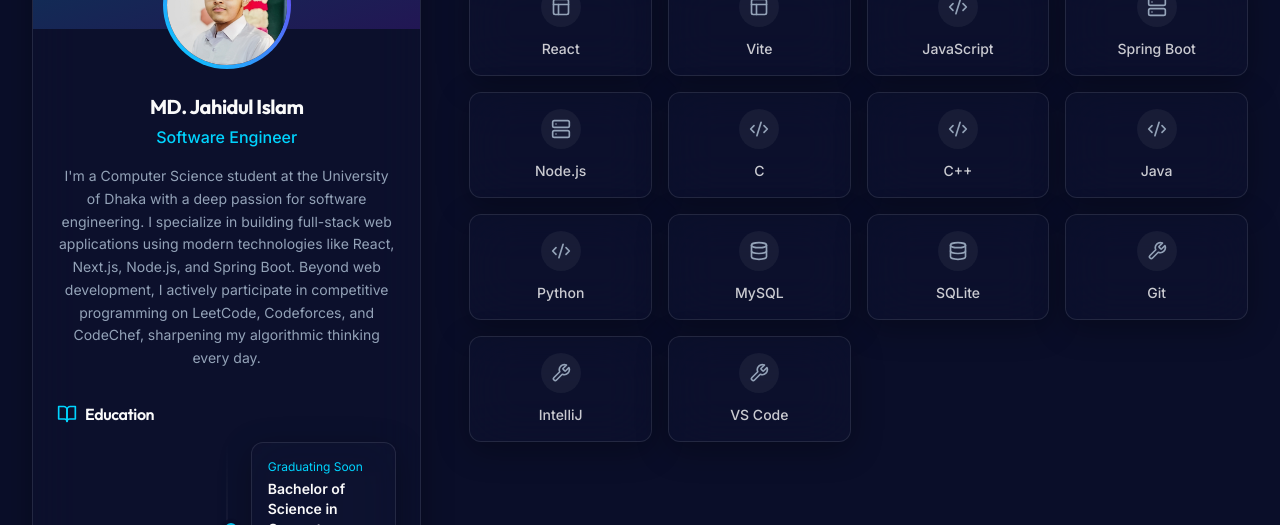
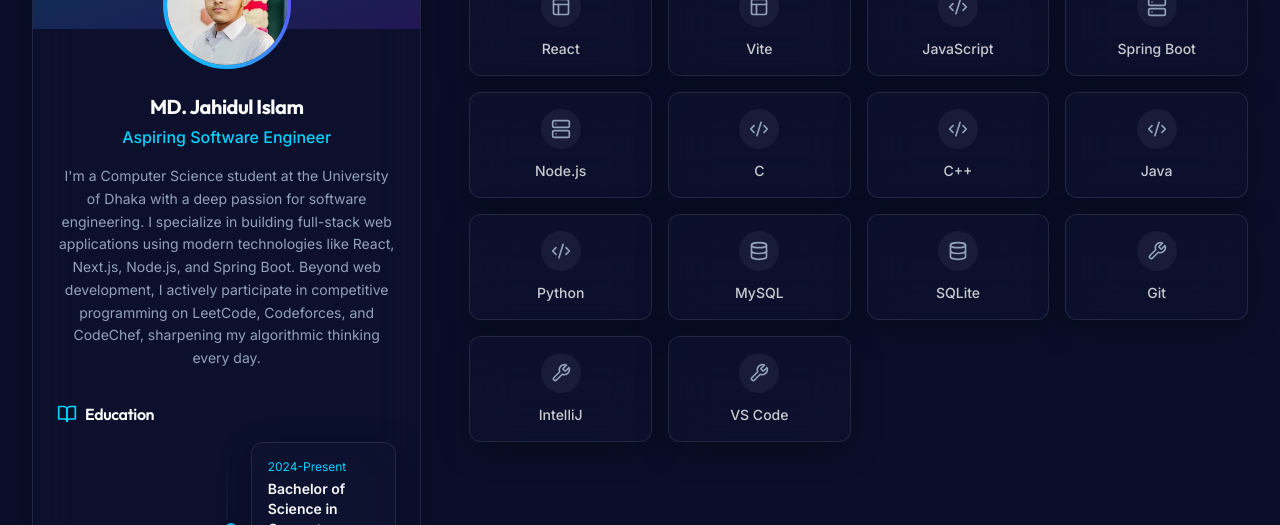
Before and after one commit to Jahidul183019/My_Portfolio, a React (Vite) app: page / in a window 1280 px wide. Shown: the part 1100-1625 px from the top of the page. Built offline with nearby package versions, Linux system fonts and the light colour scheme.

Commit message:
Update About.tsx

```diff
--- a/src/sections/About.tsx
+++ b/src/sections/About.tsx
@@ -25,7 +25,7 @@ const EDUCATION = [
   {
     degree: "Bachelor of Science in Computer Science and Engineering",
     institution: "University of Dhaka",
-    year: "Graduating Soon",
+    year: "2024-Present",
     status: "active"
   },
   {
@@ -84,7 +84,7 @@ export function About() {
             </div>
 
             <h3 className="text-xl font-bold text-foreground">MD. Jahidul Islam</h3>
-            <p className="text-primary font-medium mt-1 mb-4">Software Engineer</p>
+            <p className="text-primary font-medium mt-1 mb-4">Aspiring Software Engineer</p>
 
             <p className="text-muted-foreground text-sm leading-relaxed mb-6">
               I'm a Computer Science student at the University of Dhaka with a deep passion for software engineering.
```
